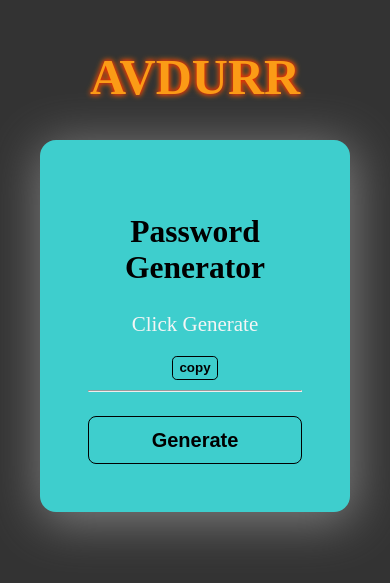
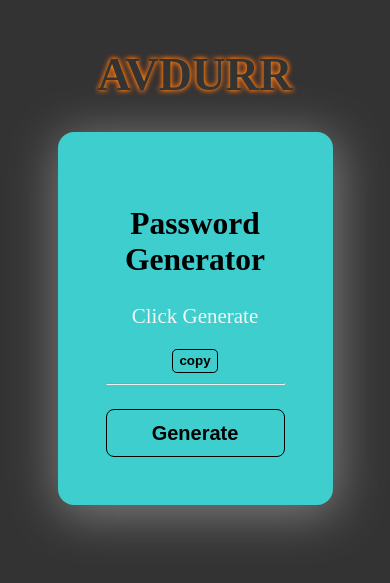
Before and after one commit to Abdulmumin1/buildhour_pass_gen, a Flask app: page / in a window 390 px wide. Shown: the top 583 px of the page. Run offline with Flask 2, Linux system fonts and the light colour scheme.

Commit message:
Update main.css

```diff
--- a/static/css/main.css
+++ b/static/css/main.css
@@ -55,9 +55,9 @@ body{
 
 .head{
   font-size: 50px;
-   text-shadow:0 0 5px red,0 0 6px orange;
+   text-shadow:0 0 5px rgb(251, 155, 22),0 0 6px orangered;
   text-align: center !important;
-  color: rgb(251, 155, 22);
+  color: #333;
 }
 #but1{
   cursor: pointer;
@@ -78,8 +78,9 @@ body{
   }
   .head{
     margin-top: 0;
+    font-size:2.9rem
   }
   #box{
-      max-width: 310px;
+      max-width: 275px;
   }
 }
```
